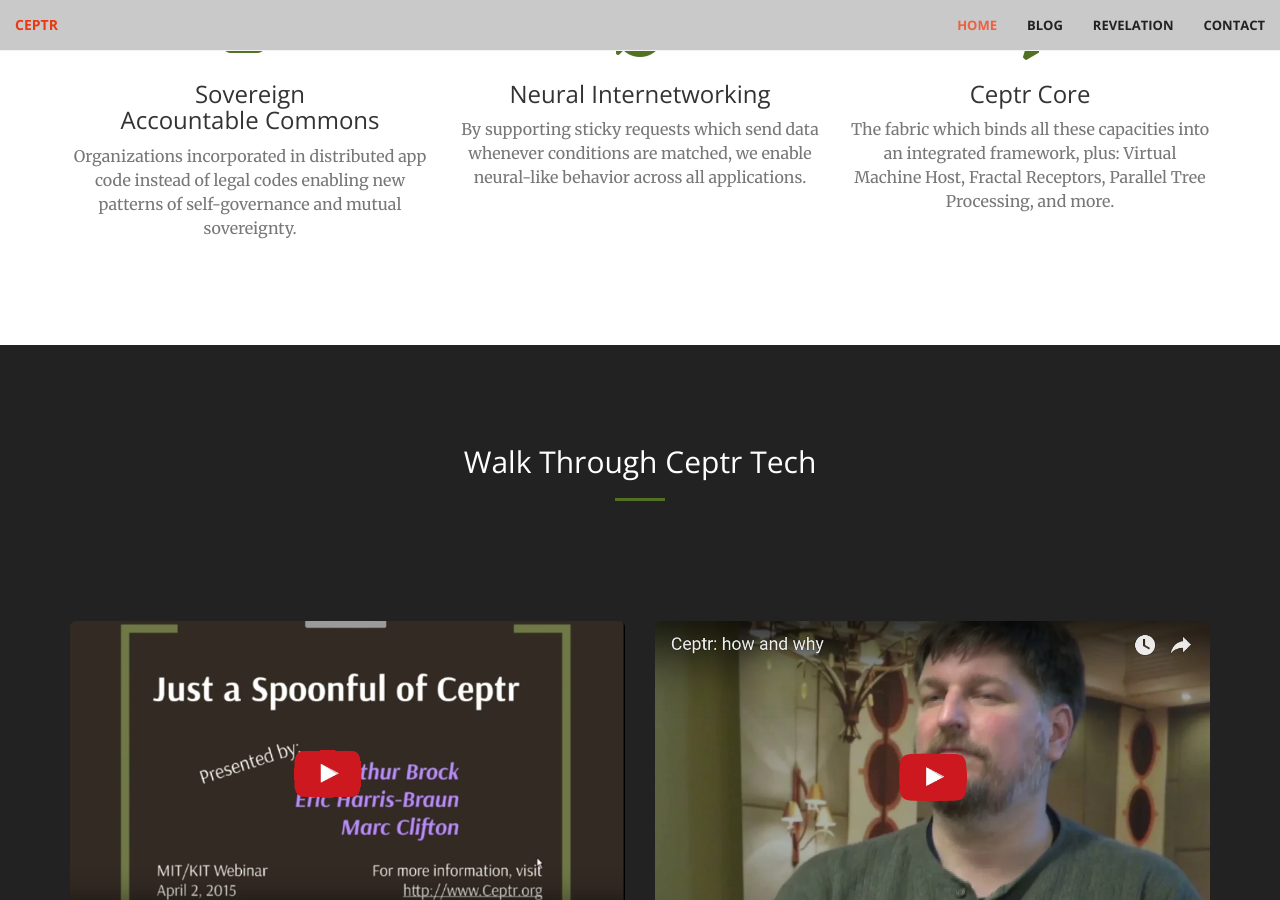
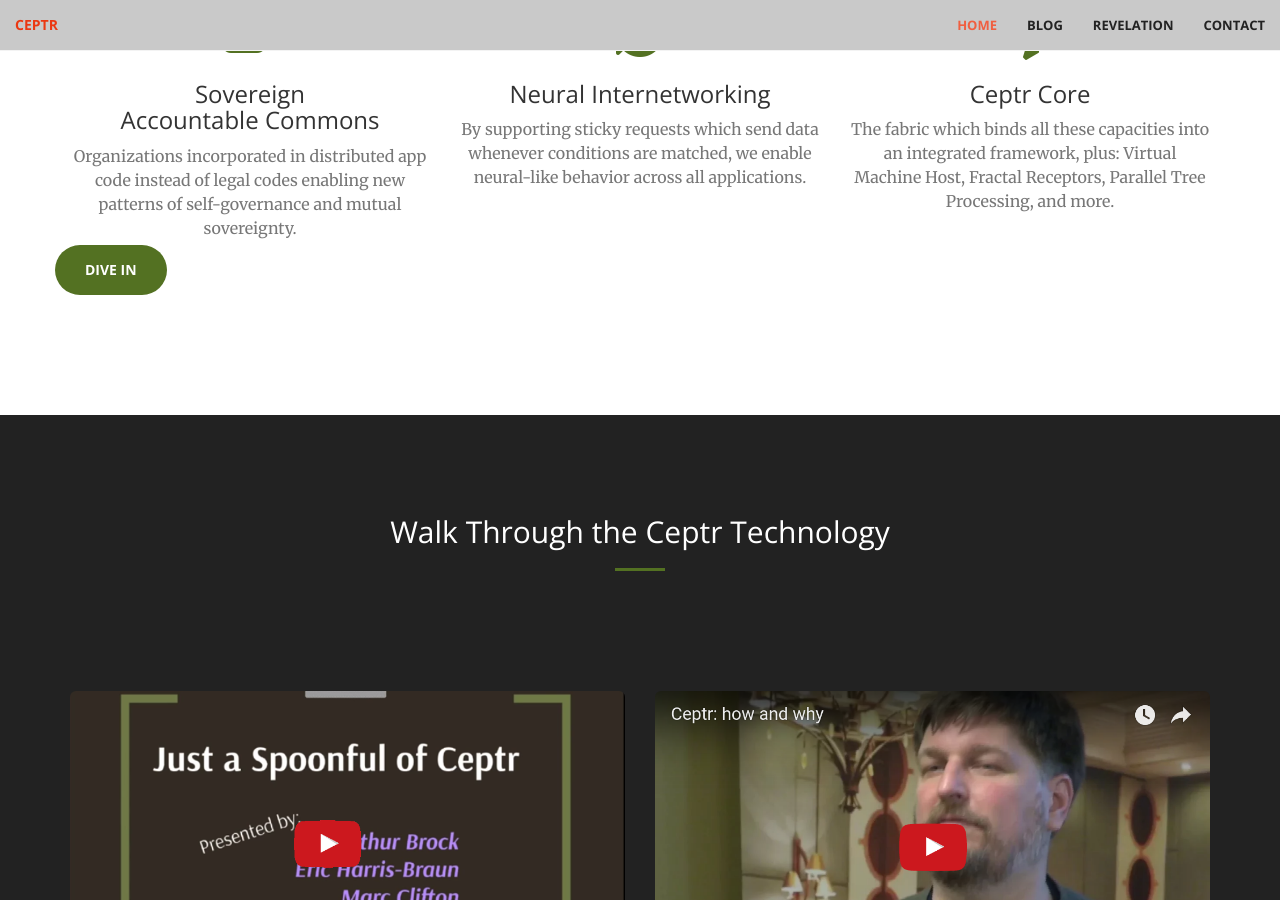
Before and after one commit to metacurrency/ceptr-org, a Jekyll site: the page built from index.html, in a window 1280 px wide and 900 px high, scrolled down 1871 px. Built offline with Jekyll 4.4.1, drawn with Linux system fonts in a browser that asks for light colours; some of the changed text lies outside the part shown.

Commit message:
Engagement button flow.

```diff
--- a/index.html
+++ b/index.html
@@ -13,7 +13,7 @@
       <p class="header-text">Semantic. Interoperable. Cryptographic. <br / >
         Concurrent. Responsive.<br />
         Networks brought to life as living ecosystems.</p>
-      <p><a href="#about" class="btn btn-primary btn-xl page-scroll">Find Out More</a></p>
+      <p><a href="#about" class="btn btn-primary btn-xl page-scroll">Explore</a></p>
     </div>
   </div>
 </header>
@@ -24,7 +24,7 @@
 	<h2 class="section-heading">Build with Trust</h2>
 	<hr class="light">
 	<p class="text-faded">Ceptr uses nature's design principles. Similar to how cells in a body organize across complex scales, Ceptr's fractal architecture expands upon the potential of blockchain technology, supporting a host of new listening capabilities and efficiencies in open source development. Applications built on Ceptr run securely between individuals, without relying on third parties for authentication or centralized storage of data.</p>
-	<p><a href="#projects" class="btn btn-default btn-xl page-scroll">Know More</a></p>
+	<p><a href="#projects" class="btn btn-default btn-xl page-scroll">Go Deeper</a></p>
       </div>
     </div>
   </div>
@@ -85,6 +85,7 @@
 	  <p class="text-muted">The fabric which binds all these capacities into an integrated framework, plus: Virtual Machine Host, Fractal Receptors, Parallel Tree Processing, and more.</p>
 	</div>
       </div>
+      <p><a href="#videos" class="btn btn-primary btn-xl page-scroll">Dive In</a></p>
     </div>
   </div>
 </section>
@@ -94,7 +95,7 @@
   <div class="container">
     <div class="row">
       <div class="col-lg-12 text-center">
-	<h2 class="section-heading">Walk Through Ceptr Tech</h2>
+	<h2 class="section-heading">Walk Through the Ceptr Technology</h2>
 	<hr class="primary">
       </div>
     </div>
@@ -117,6 +118,7 @@
       </div>
     </div>
   </div>
+  <p><a href="#get-involved" class="btn btn-default btn-xl page-scroll">Join Us</a></p>
 </section>
 
 <!-- Get Involved -->
@@ -126,7 +128,7 @@
       <div class="col-lg-8">
 	<h2 class="section-heading">Get Involved!</h2>
 	<p>We have developers actively coding in many of the sub-projects. <a href="https://slackin-mkmbtdlhdx.now.sh">Join our Slack Team</a> to jump into the right channels to support tech documentation, back-end development, or front-end UI (We need a lot of UI/UX help!). Back-end systems are built mostly in Go, while front-end application UI is browser-based JavaScript.</p>
-	<p><a class="btn btn-primary btn-xl" href="https://slackin-mkmbtdlhdx.now.sh">Join Our Slack</a></p>
+	<p><a class="btn btn-primary btn-xl" href="https://slackin-mkmbtdlhdx.now.sh">Join Our Slack</a><a class="btn btn-primary btn-xl" href="{{ site.contact_url }}">Chat with us on Gitterk</a></p>
 	<a href="#" class="image fit"><img src="/images/road_to_light.jpg" alt="" /></a>
 	<h3>Other Ways to Participate</h3>
 	<p>Ceptr is open source and funded only by the sweat of our team (as of January 2017 -- this could change soon).
```
